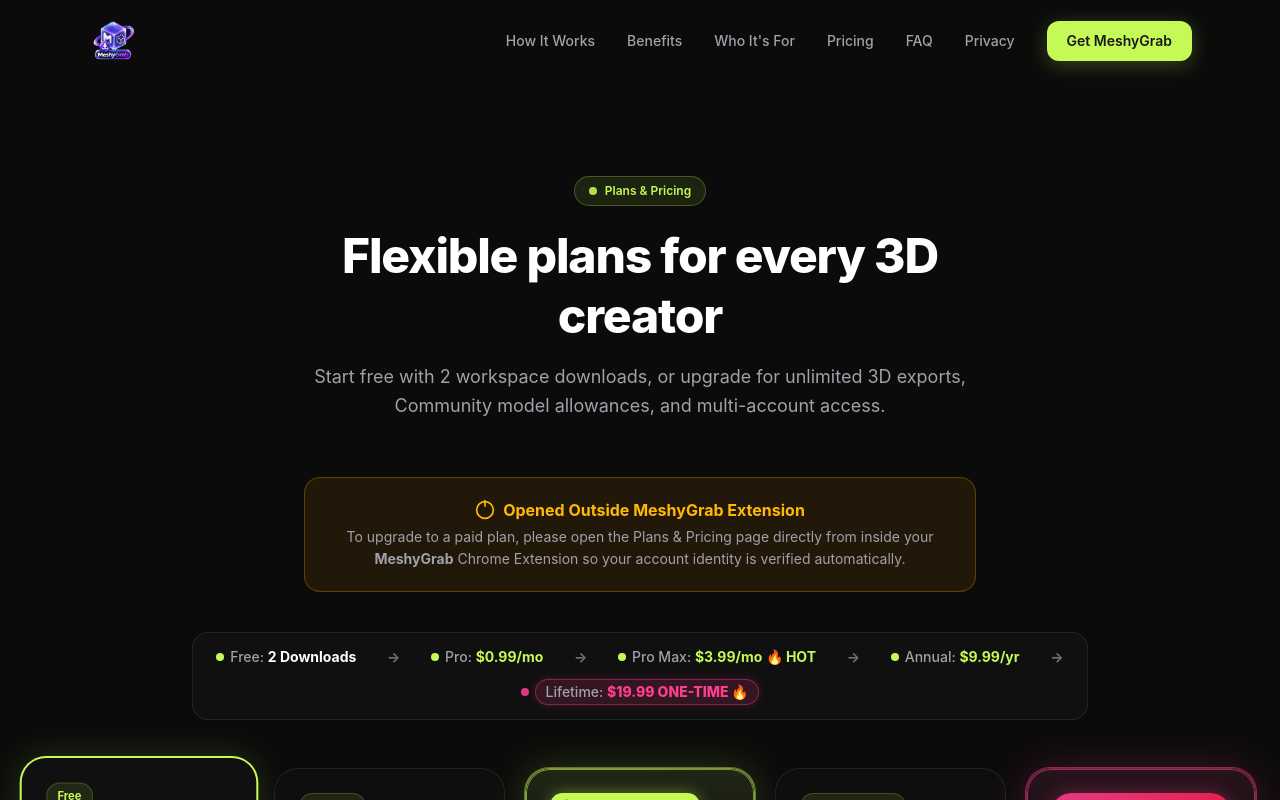
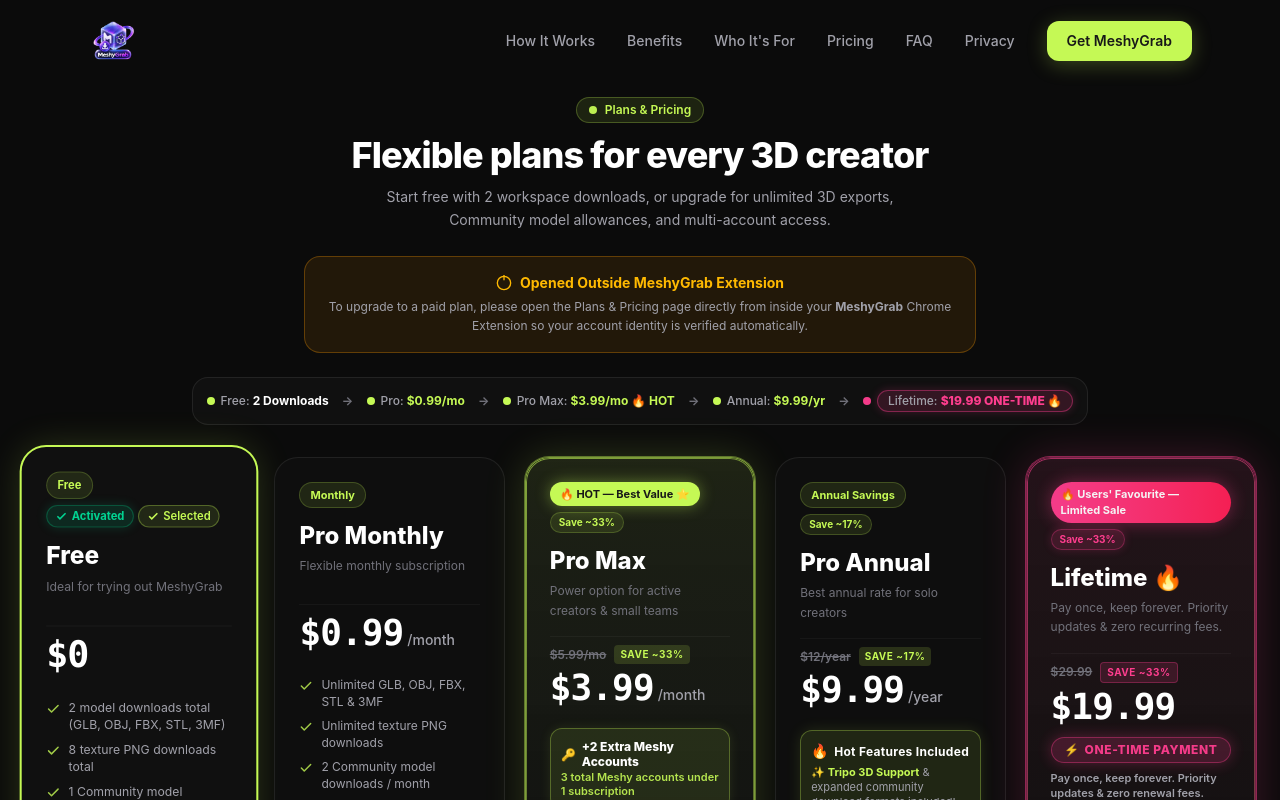
Before and after one commit to UsmanDevCraft/meshy-grab-landing-page, a Next.js app: page /plans in a window 1280 px wide. Shown: the top 800 px of the page. Built offline with nearby package versions, Linux system fonts and the light colour scheme.

Commit message:
fix: update the ui of plans page and resolve loop api call of entitlement.

```diff
--- a/app/plans/page.tsx
+++ b/app/plans/page.tsx
@@ -27,7 +27,7 @@
   return (
     <>
       <Navbar />
-      <main id="main-content" className="min-h-screen bg-bg-page pt-28 pb-20">
+      <main id="main-content" className="min-h-screen bg-bg-page pt-16 sm:pt-20 pb-16">
         <Suspense
           fallback={
             <div className="min-h-screen bg-bg-page flex items-center justify-center">
--- a/app/thanks/page.tsx
+++ b/app/thanks/page.tsx
@@ -37,7 +37,7 @@
     if (!installationId) return false;
 
     const baseUrl = process.env.NEXT_PUBLIC_API_URL || "http://localhost:3000";
-    const version = process.env.NEXT_PUBLIC_API_VERSION || "v2";
+    const version = process.env.NEXT_PUBLIC_API_VERSION || "v3";
     const endpoint = `${baseUrl}/${version}/entitlement?installationId=${encodeURIComponent(installationId)}`;
 
     const res = await fetch(endpoint, {
--- a/src/components/sections/FallSaleBanner.tsx
+++ b/src/components/sections/FallSaleBanner.tsx
@@ -55,72 +55,72 @@
   const format = (num: number) => String(num).padStart(2, "0");
 
   return (
-    <div className="relative max-w-4xl mx-auto mb-10 overflow-hidden rounded-3xl p-6 sm:p-8 bg-gradient-to-r from-pink/20 via-bg-card to-lime/20 border border-pink/40 shadow-[0_0_50px_rgba(255,62,143,0.25)] ring-1 ring-pink/30">
+    <div className="relative max-w-4xl mx-auto mb-6 sm:mb-8 overflow-hidden rounded-2xl p-3.5 sm:p-4 bg-gradient-to-r from-pink/20 via-bg-card to-lime/20 border border-pink/40 shadow-[0_0_30px_rgba(255,62,143,0.2)] ring-1 ring-pink/30">
       {/* Background ambient glow */}
       <div className="absolute top-0 right-0 -mr-16 -mt-16 w-64 h-64 bg-pink/20 rounded-full blur-3xl pointer-events-none" />
       <div className="absolute bottom-0 left-0 -ml-16 -mb-16 w-64 h-64 bg-lime/20 rounded-full blur-3xl pointer-events-none" />
 
-      <div className="relative z-10 flex flex-col md:flex-row items-center justify-between gap-6 text-center md:text-left">
+      <div className="relative z-10 flex flex-col sm:flex-row items-center justify-between gap-4 text-center sm:text-left">
         <div>
-          <div className="inline-flex items-center gap-2 px-3 py-1 bg-pink/20 border border-pink/40 rounded-full text-xs font-bold text-pink mb-3 shadow-[0_0_12px_rgba(255,62,143,0.3)] animate-pulse">
+          <div className="inline-flex items-center gap-1.5 px-2.5 py-0.5 bg-pink/20 border border-pink/40 rounded-full text-[11px] font-bold text-pink mb-1 shadow-[0_0_10px_rgba(255,62,143,0.3)] animate-pulse">
             <span>🍁</span>
             <span>FALL FLASH SALE — UP TO 67% OFF</span>
           </div>
-          <h2 className="text-2xl sm:text-3xl font-extrabold text-text-primary tracking-tight">
+          <h2 className="text-lg sm:text-xl font-extrabold text-text-primary tracking-tight">
             Limited Time Price Discounts!
           </h2>
-          <p className="text-xs sm:text-sm text-text-secondary mt-1 max-w-lg leading-relaxed">
-            Huge price cuts on Pro Max, Annual, and Lifetime plans. Offer ends{" "}
+          <p className="text-xs text-text-secondary mt-0.5 max-w-lg leading-snug">
+            Huge price cuts on Pro Max, Annual, and Lifetime. Offer ends{" "}
             <strong className="text-pink">October 20th at midnight</strong>!
           </p>
         </div>
 
         {/* Timer Blocks */}
-        <div className="flex items-center gap-2 sm:gap-3">
+        <div className="flex items-center gap-1.5 sm:gap-2 flex-shrink-0">
           <div className="flex flex-col items-center">
-            <div className="w-14 sm:w-16 h-14 sm:h-16 rounded-2xl bg-bg-card/90 border border-pink/50 flex items-center justify-center text-xl sm:text-2xl font-black text-pink font-mono shadow-[0_0_15px_rgba(255,62,143,0.25)]">
+            <div className="w-11 sm:w-13 h-11 sm:h-13 rounded-xl bg-bg-card/90 border border-pink/50 flex items-center justify-center text-base sm:text-lg font-black text-pink font-mono shadow-[0_0_10px_rgba(255,62,143,0.2)]">
               {format(timeLeft.days)}
             </div>
-            <span className="text-[10px] uppercase font-bold text-text-muted mt-1 tracking-wider">
+            <span className="text-[9px] uppercase font-bold text-text-muted mt-0.5 tracking-wider">
               Days
             </span>
           </div>
 
-          <span className="text-xl sm:text-2xl font-black text-pink/60 pb-4 font-mono">
+          <span className="text-base sm:text-lg font-black text-pink/60 pb-3 font-mono">
             :
           </span>
 
           <div className="flex flex-col items-center">
-            <div className="w-14 sm:w-16 h-14 sm:h-16 rounded-2xl bg-bg-card/90 border border-pink/50 flex items-center justify-center text-xl sm:text-2xl font-black text-pink font-mono shadow-[0_0_15px_rgba(255,62,143,0.25)]">
+            <div className="w-11 sm:w-13 h-11 sm:h-13 rounded-xl bg-bg-card/90 border border-pink/50 flex items-center justify-center text-base sm:text-lg font-black text-pink font-mono shadow-[0_0_10px_rgba(255,62,143,0.2)]">
               {format(timeLeft.hours)}
             </div>
-            <span className="text-[10px] uppercase font-bold text-text-muted mt-1 tracking-wider">
+            <span className="text-[9px] uppercase font-bold text-text-muted mt-0.5 tracking-wider">
               Hours
             </span>
           </div>
 
-          <span className="text-xl sm:text-2xl font-black text-pink/60 pb-4 font-mono">
+          <span className="text-base sm:text-lg font-black text-pink/60 pb-3 font-mono">
             :
           </span>
 
           <div className="flex flex-col items-center">
-            <div className="w-14 sm:w-16 h-14 sm:h-16 rounded-2xl bg-bg-card/90 border border-lime/50 flex items-center justify-center text-xl sm:text-2xl font-black text-lime font-mono shadow-[0_0_15px_rgba(197,249,85,0.25)]">
+            <div className="w-11 sm:w-13 h-11 sm:h-13 rounded-xl bg-bg-card/90 border border-lime/50 flex items-center justify-center text-base sm:text-lg font-black text-lime font-mono shadow-[0_0_10px_rgba(197,249,85,0.2)]">
               {format(timeLeft.minutes)}
             </div>
-            <span className="text-[10px] uppercase font-bold text-text-muted mt-1 tracking-wider">
+            <span className="text-[9px] uppercase font-bold text-text-muted mt-0.5 tracking-wider">
               Mins
             </span>
           </div>
 
-          <span className="text-xl sm:text-2xl font-black text-lime/60 pb-4 font-mono">
+          <span className="text-base sm:text-lg font-black text-lime/60 pb-3 font-mono">
             :
           </span>
 
           <div className="flex flex-col items-center">
-            <div className="w-14 sm:w-16 h-14 sm:h-16 rounded-2xl bg-bg-card/90 border border-lime/50 flex items-center justify-center text-xl sm:text-2xl font-black text-lime font-mono shadow-[0_0_15px_rgba(197,249,85,0.25)] animate-pulse">
+            <div className="w-11 sm:w-13 h-11 sm:h-13 rounded-xl bg-bg-card/90 border border-lime/50 flex items-center justify-center text-base sm:text-lg font-black text-lime font-mono shadow-[0_0_10px_rgba(197,249,85,0.2)] animate-pulse">
               {format(timeLeft.seconds)}
             </div>
-            <span className="text-[10px] uppercase font-bold text-text-muted mt-1 tracking-wider">
+            <span className="text-[9px] uppercase font-bold text-text-muted mt-0.5 tracking-wider">
               Secs
             </span>
           </div>
--- a/src/components/sections/PlansContent.tsx
+++ b/src/components/sections/PlansContent.tsx
@@ -1,6 +1,6 @@
 "use client";
 
-import { useState, useEffect, useCallback } from "react";
+import { useState, useEffect, useCallback, useMemo, useRef } from "react";
 import { useSearchParams, useRouter } from "next/navigation";
 import { getPlansList } from "@/constants/constants";
 import { PlanItem } from "@/types/types";
@@ -32,7 +32,19 @@
     useState<boolean>(false);
 
   const isDiscounted = process.env.NEXT_PUBLIC_IS_DISCOUNTED_PRICES === "true";
-  const effectivePlansList = getPlansList(isDiscounted);
+  const effectivePlansList = useMemo(
+    () => getPlansList(isDiscounted),
+    [isDiscounted],
+  );
+
+  // Keep a ref of current plans to avoid re-creating callbacks when plans list changes
+  const plansRef = useRef(effectivePlansList);
+  useEffect(() => {
+    plansRef.current = effectivePlansList;
+  }, [effectivePlansList]);
+
+  // Track fetched installationId to guarantee entitlement API is called at most once per installationId
+  const fetchedInstallationIdRef = useRef<string | null>(null);
 
   const getPriceIdForPlan = (planId: string) => {
     if (isDiscounted) {
@@ -68,13 +80,12 @@
   };
 
   // Identity resolution helper
-  const resolveIdentity = useCallback(
-    async (targetInstallationId: string) => {
+  const resolveIdentity = useCallback(async (targetInstallationId: string) => {
     setIsResolvingIdentity(true);
     try {
       const baseUrl =
         process.env.NEXT_PUBLIC_API_URL || "http://localhost:3000";
-        const version = process.env.NEXT_PUBLIC_API_VERSION || "v2";
+      const version = process.env.NEXT_PUBLIC_API_VERSION || "v3";
       const endpoint = `${baseUrl}/${version}/entitlement?installationId=${encodeURIComponent(
         targetInstallationId,
       )}`;
@@ -93,7 +104,7 @@
         if (fetchedEmail) setEmail(fetchedEmail);
 
         if (data.isPaid === true && data.plan) {
-            const matchingPlan = effectivePlansList.find(
+          const matchingPlan = plansRef.current.find(
             (p) => p.planKey === data.plan || p.id === data.plan,
           );
           if (matchingPlan) {
@@ -114,18 +125,17 @@
       setIsResolvingIdentity(false);
     }
     return { userId: null, email: null };
-    },
-    [effectivePlansList],
-  );
+  }, []);
 
   // Fetch identity on mount if installationId exists and userId/email are not in URL
   useEffect(() => {
     if (isPlanPage && installationId && (!urlUserId || !urlEmail)) {
-      // Defer to a microtask to avoid synchronous setState within the effect body,
-      // which React flags as a cascading render.
+      if (fetchedInstallationIdRef.current !== installationId) {
+        fetchedInstallationIdRef.current = installationId;
         queueMicrotask(() => {
           resolveIdentity(installationId);
         });
+      }
     }
   }, [isPlanPage, installationId, urlUserId, urlEmail, resolveIdentity]);
 
@@ -246,22 +256,24 @@
   return (
     <div
       id="pricing"
-      className="container mx-auto max-w-7xl px-4 sm:px-6 pt-16 pb-16"
+      className={`container mx-auto max-w-7xl px-4 sm:px-6 pb-16 ${
+        isPlanPage ? "pt-2 sm:pt-4" : "pt-10 sm:pt-14"
+      }`}
     >
       {/* Hero Header */}
-      <div className="text-center max-w-3xl mx-auto mb-10 md:mb-14">
-        <div className="inline-flex items-center gap-2 px-3.5 py-1.5 bg-lime/10 border border-lime/25 rounded-full text-xs font-semibold text-lime mb-5">
+      <div className="text-center max-w-3xl mx-auto mb-4 sm:mb-6">
+        <div className="inline-flex items-center gap-2 px-3 py-1 bg-lime/10 border border-lime/25 rounded-full text-xs font-semibold text-lime mb-2.5">
           <span className="w-2 h-2 rounded-full bg-lime animate-pulse" />
           {isDiscounted ? "🍁 Limited Time Fall Sale" : "Plans & Pricing"}
         </div>
-        <h1 className="text-3xl sm:text-4xl md:text-5xl font-extrabold tracking-tight text-text-primary mb-4 leading-tight">
+        <h1 className="text-2xl sm:text-3xl md:text-4xl font-extrabold tracking-tight text-text-primary mb-2 leading-tight">
           {isDiscounted
             ? "Fall Sale: Huge Discounts on 3D Export Plans!"
             : "Flexible plans for every 3D creator"}
         </h1>
-        <p className="text-base sm:text-lg text-text-secondary max-w-2xl mx-auto leading-relaxed">
+        <p className="text-xs sm:text-sm text-text-secondary max-w-xl mx-auto leading-relaxed">
           {isDiscounted
-            ? "Start free with 2 downloads, or grab our limited-time Fall Sale discounts on Pro Max ($2.99), Annual ($5.99), and Lifetime ($9.99)!"
+            ? "Start free with 2 downloads, or grab limited-time Fall Sale discounts on Pro Max ($2.99), Annual ($5.99), and Lifetime ($9.99)!"
             : "Start free with 2 workspace downloads, or upgrade for unlimited 3D exports, Community model allowances, and multi-account access."}
         </p>
       </div>
@@ -271,10 +283,10 @@
 
       {/* Missing InstallationId Warning State (Plans page only) */}
       {isPlanPage && !installationId && (
-        <div className="max-w-2xl mx-auto mb-10 p-5 bg-amber-500/10 border border-amber-500/30 rounded-2xl text-center">
-          <div className="flex items-center justify-center gap-2 text-amber-400 font-bold mb-1 text-sm sm:text-base">
+        <div className="max-w-2xl mx-auto mb-6 p-4 bg-amber-500/10 border border-amber-500/30 rounded-2xl text-center">
+          <div className="flex items-center justify-center gap-2 text-amber-400 font-bold mb-1 text-xs sm:text-sm">
             <svg
-              className="w-5 h-5 flex-shrink-0"
+              className="w-4 h-4 flex-shrink-0"
               viewBox="0 0 24 24"
               fill="none"
               stroke="currentColor"
@@ -286,7 +298,7 @@
             </svg>
             Opened Outside MeshyGrab Extension
           </div>
-          <p className="text-xs sm:text-sm text-text-secondary leading-relaxed">
+          <p className="text-xs text-text-secondary leading-relaxed">
             To upgrade to a paid plan, please open the Plans & Pricing page
             directly from inside your <strong>MeshyGrab</strong> Chrome
             Extension so your account identity is verified automatically.
@@ -296,7 +308,7 @@
 
       {/* Checkout / Identity Error Banner */}
       {checkoutError && (
-        <div className="max-w-2xl mx-auto mb-10 p-4 bg-red-500/10 border border-red-500/30 rounded-2xl text-center flex items-center justify-between gap-4">
+        <div className="max-w-2xl mx-auto mb-6 p-3.5 bg-red-500/10 border border-red-500/30 rounded-2xl text-center flex items-center justify-between gap-4">
           <div className="text-xs sm:text-sm text-red-400 font-medium text-left">
             ⚠️ {checkoutError}
           </div>
@@ -310,7 +322,7 @@
       )}
 
       {/* Visual Progression Strip */}
-      <div className="max-w-4xl mx-auto mb-12 p-3.5 bg-bg-card border border-border-subtle rounded-2xl flex flex-wrap items-center justify-around gap-3 text-xs sm:text-sm font-medium">
+      <div className="max-w-4xl mx-auto mb-6 sm:mb-8 p-2.5 sm:p-3 bg-bg-card border border-border-subtle rounded-2xl flex flex-wrap items-center justify-around gap-2.5 text-xs font-medium">
         <div className="flex items-center gap-1.5 text-text-secondary">
           <span className="w-2 h-2 rounded-full bg-lime" />
           <span>
```
Lines whose indentation alone changed are shown as unchanged.
